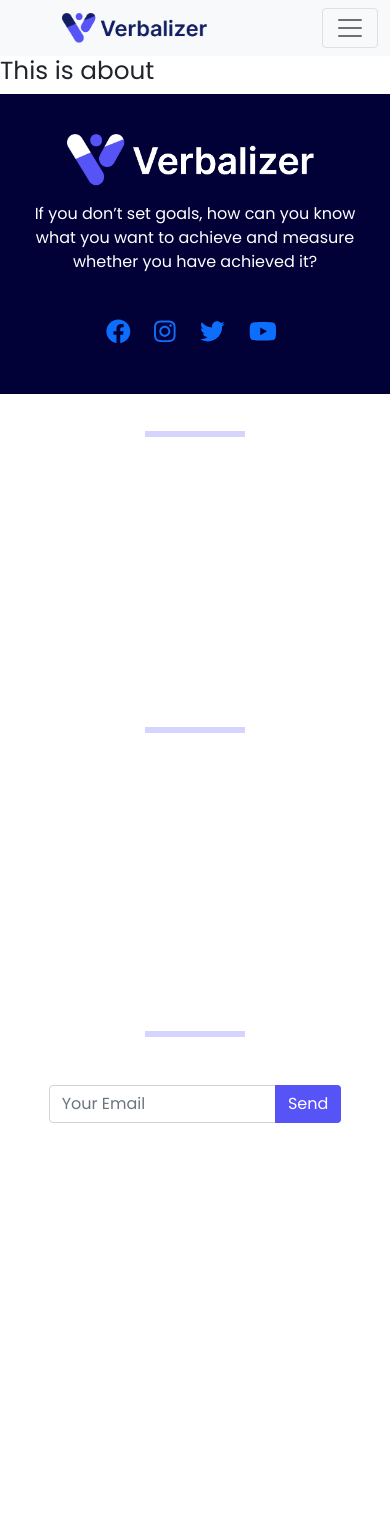
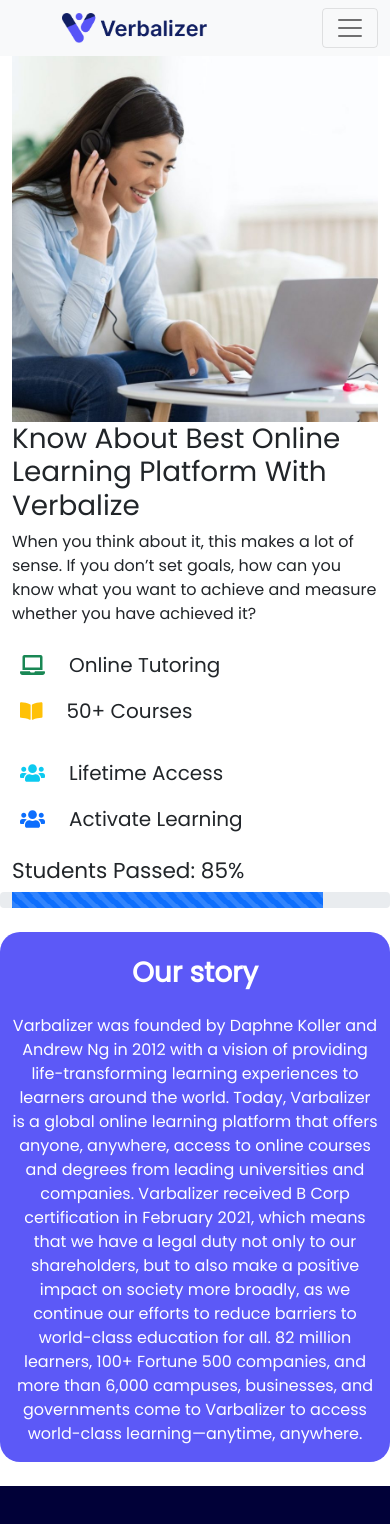
Before and after one commit to mukitcoder/verbalizer, a React (Create React App) app: page /about in a window 390 px wide. Shown: the top 1524 px of the page. Before the commit the page ends 1139 px from the top, so only its background shows below. Built offline with nearby package versions, Linux system fonts and the light colour scheme.

Commit message:
our story

```diff
--- a/package.json
+++ b/package.json
@@ -17,6 +17,7 @@
     "react-dom": "^17.0.2",
     "react-router-dom": "^5.3.0",
     "react-scripts": "4.0.3",
+    "react-spring": "^9.2.5",
     "web-vitals": "^1.1.2"
   },
   "scripts": {
--- a/src/components/AboutUs/AboutUs.css
+++ b/src/components/AboutUs/AboutUs.css
@@ -0,0 +1,5 @@
+.about-style{
+    background-color: #5C59F7;
+    border-radius: 20px;
+    /* padding-right: 20px; */
+}
--- a/src/components/AboutUs/AboutUs.js
+++ b/src/components/AboutUs/AboutUs.js
@@ -1,12 +1,87 @@
-import React from 'react';
-import './AboutUs.css';
+import React from "react";
+import "./AboutUs.css";
+import aboutImage from "../../images/aboutimage1.jpg";
+import { FontAwesomeIcon } from "@fortawesome/react-fontawesome";
+import {
+  faBookOpen,
+  faLaptop,
+  faUsers,
+} from "@fortawesome/free-solid-svg-icons";
+import { ProgressBar } from "react-bootstrap";
+
+const studentIcon = <FontAwesomeIcon icon={faUsers} />;
+const book = <FontAwesomeIcon icon={faBookOpen} />;
+const laptop = <FontAwesomeIcon icon={faLaptop} />;
 
 const AboutUs = () => {
-    return (
-        <div>
-            <h2>This is about</h2>
+  return (
+    <div className="container">
+      <div className="row">
+        <div className="col-md-5">
+          <div>
+            <img className="img-fluid" src={aboutImage} alt="" />
+          </div>
         </div>
-    );
+        <div className="col-md-7 my-auto">
+          <h1>Know About Best Online Learning Platform With Verbalize</h1>
+          <p>
+            When you think about it, this makes a lot of sense. If you don’t set
+            goals, how can you know what you want to achieve and measure whether
+            you have achieved it?
+          </p>
+
+          <div className="row">
+            <div className="col-md-6 fs-5">
+              <div className="d-grid p-2">
+                <div className="d-flex">
+                  <p className="me-4 text-success"> {laptop} </p>{" "}
+                  <p>Online Tutoring</p>
+                </div>
+                <div className="d-flex">
+                  <p className="me-4 text-warning"> {book} </p>{" "}
+                  <p>50+ Courses</p>
+                </div>
+              </div>
+            </div>
+            <div className="col-md-6 fs-5">
+              <div className="d-grid p-2">
+                <div className="d-flex">
+                  <p className="me-4 text-info"> {studentIcon} </p>{" "}
+                  <p>Lifetime Access</p>
+                </div>
+                <div className="d-flex">
+                  <p className="me-4 text-primary"> {studentIcon} </p>{" "}
+                  <p>Activate Learning</p>
+                </div>
+              </div>
+            </div>
+            <h4>Students Passed: 85%</h4>
+            <ProgressBar animated now={85} />
+          </div>
+        </div>
+      </div>
+
+      <div className="row my-4 about-style">
+        <div className="col-md-6 mt-4 mx-auto text-center text-white">
+          <h1 className="px-4 fw-bold">Our story</h1>
+          <p className="mt-4">
+            Varbalizer was founded by Daphne Koller and Andrew Ng in 2012 with a
+            vision of providing life-transforming learning experiences to
+            learners around the world. Today, Varbalizer is a global online
+            learning platform that offers anyone, anywhere, access to online
+            courses and degrees from leading universities and companies.
+            Varbalizer received B Corp certification in February 2021, which means
+            that we have a legal duty not only to our shareholders, but to also
+            make a positive impact on society more broadly, as we continue our
+            efforts to reduce barriers to world-class education for all. 82
+            million learners, 100+ Fortune 500 companies, and more than 6,000
+            campuses, businesses, and governments come to Varbalizer to access
+            world-class learning—anytime, anywhere.
+          </p>
+        </div>
+      </div>
+    </div>
+  );
 };
 
 export default AboutUs;
--- a/src/components/Footer/Footer.js
+++ b/src/components/Footer/Footer.js
@@ -64,7 +64,7 @@ const Footer = () => {
           </ul>
         </div>
         <div className="col-md-3 mt-5">
-          <h5 className="mb-3">Stay Connected</h5>
+          <h5 className="mb-5">Stay Connected</h5>
           <hr />
           <div class="input-group mb-3 mt-5 w-75 mx-auto">
             <input
--- a/src/components/Services/Services.js
+++ b/src/components/Services/Services.js
@@ -1,11 +1,70 @@
-import React from 'react';
+import React, { useEffect, useState } from 'react';
 import './Services.css';
+import { FontAwesomeIcon } from "@fortawesome/react-fontawesome";
+import { faPlayCircle } from "@fortawesome/free-regular-svg-icons";
+import { faStar, faUsers } from "@fortawesome/free-solid-svg-icons";
+
+
+const star = <FontAwesomeIcon icon={faStar} />;
+const lessonIcon = <FontAwesomeIcon icon={faPlayCircle} />;
+const studentIcon = <FontAwesomeIcon icon={faUsers} />;
+
 const Services = () => {
+    const [courses, setCourses] = useState([]);
+
+    useEffect(() => {
+      fetch(`https://mukitcoder.github.io/jsonapi2/fakeDbTwelve.JSON`)
+        .then((res) => res.json())
+        .then((data) => setCourses(data));
+    }, []);
+
     return (
-        <div>
-            <h3>services</h3>
+      <div>
+        <div className="col-md-6 mt-5 text-center mx-auto">
+          <h3 className="fw-bold">Our Services</h3>
+          <h1 className="fw-bold text-primary">Choose Your Language</h1>
         </div>
+        <div className="row row-cols-1 row-cols-md-3 g-4 px-4 ">
+          {courses.map((course) => (
+            <div key={course.id} className="col shadow rounded">
+              <div className="card">
+                <img src={course.img} className="card-img-top w-100 mx-auto" alt="..." />
+                <div className="card-body">
+                  <h5 className="card-title text-secondary fw-bolder"><abbr className="text-primary fw-bold">${course.price}</abbr>/Life Time</h5>
+                  <h4 className="card-title fw-bold">
+                  {course.title}
+                  </h4>
+                  {/* <p className="card-text">
+                    {course.description}
+                  </p> */}
+                  <div className="d-flex justify-content-between">
+                      <div>
+                         {lessonIcon} {course.lessons} Lessons
+                      </div>
+                      <div>
+                        {studentIcon} {course.students} Students
+                      </div>
+                  </div>
+                  <div className="d-flex justify-content-between align-items-center mt-3">
+                      <div className="d-flex justify-content-center">
+                         <p className="me-2">{course.rating}.0 </p>
+                         <small className="text-warning">{star}</small>
+                         <small className="text-warning">{star}</small>
+                         <small className="text-warning">{star}</small>
+                         <small className="text-warning">{star}</small>
+                         <small className="text-warning">{star}</small>
+                      </div>
+                      <div>
+                          <button className="btn btn-outline button-style">Enroll Now</button>
+                      </div>
+                  </div>
+                </div>
+              </div>
+            </div>
+          ))}
+        </div>
+      </div>
     );
-};
+  };
 
 export default Services;
```
Also changed, not shown: src/images/aboutimage1.jpg (added), 1 other file (tests, documents, lock files or other folders).
